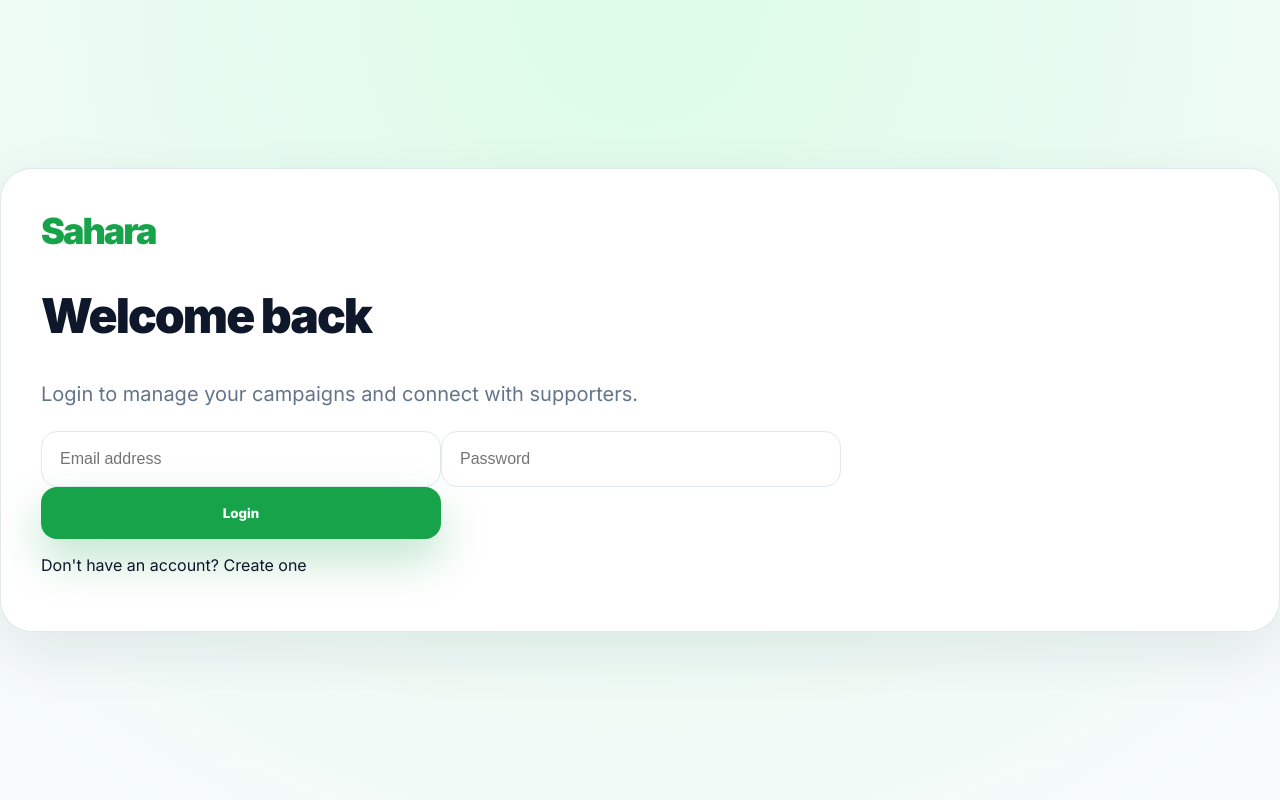
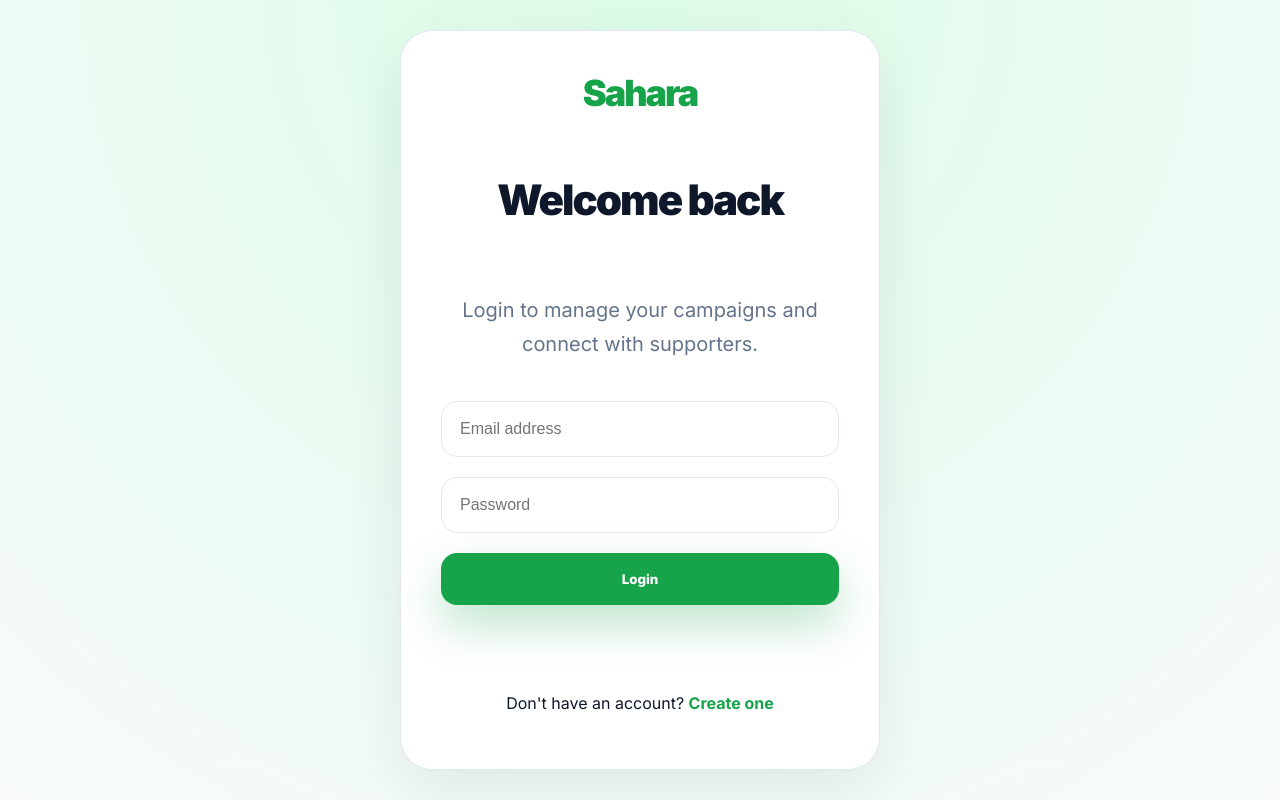
Before and after one commit to groupstum-dev/sahara, a Next.js app: page /login in a window 1280 px wide. Built offline with nearby package versions, Linux system fonts and the light colour scheme; no server answers.

Commit message:
Update globals.css

```diff
--- a/app/globals.css
+++ b/app/globals.css
@@ -1747,3 +1747,59 @@ footer {
   margin-bottom:50px;
 
 }
+.auth-card {
+
+  width:
+
+  480px;
+
+  display:flex;
+
+  flex-direction:column;
+
+  gap:20px;
+
+  text-align:center;
+
+}
+
+
+.auth-card .logo {
+
+  margin-bottom:10px;
+
+}
+
+
+.auth-card h1 {
+
+  font-size:42px;
+
+  font-weight:900;
+
+  letter-spacing:-2px;
+
+}
+
+
+.auth-card input {
+
+  width:100%;
+
+}
+
+
+.auth-card button {
+
+  width:100%;
+
+}
+
+
+.auth-card a {
+
+  color:var(--primary);
+
+  font-weight:700;
+
+}
```
